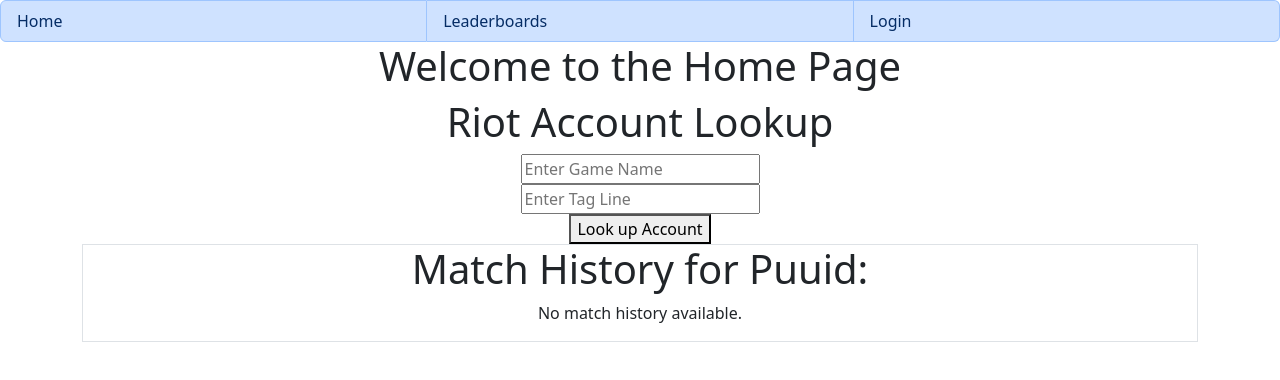
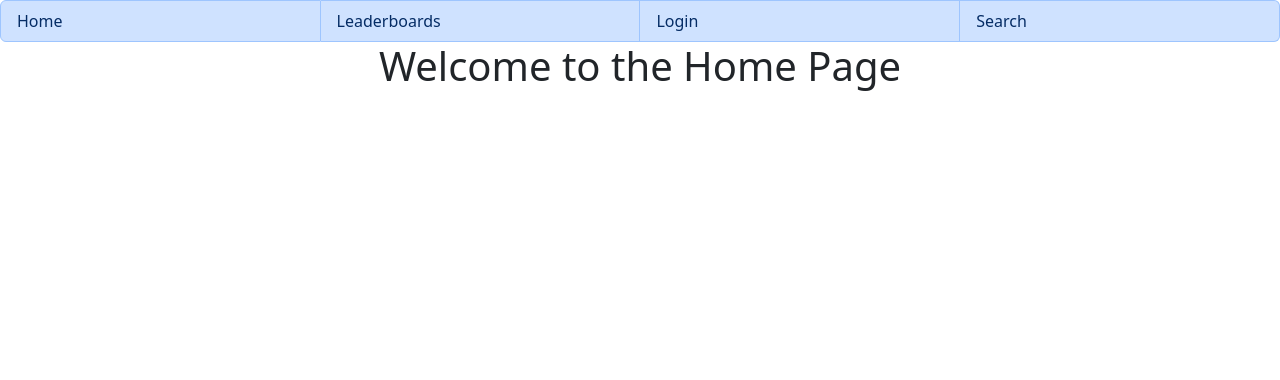
Before and after one commit to Zeblanc/League-Tracker, a React (Vite) app in the folder client/: page / in a window 1280 px wide. Shown: the top 380 px of the page. Built offline with nearby package versions, Linux system fonts and the light colour scheme.

Commit message:
Fixed Banner

```diff
--- a/client/src/App.jsx
+++ b/client/src/App.jsx
@@ -1,5 +1,5 @@
 import { useState } from "react";
-import { BrowserRouter as Router, Route, Routes } from 'react-router-dom';
+import { BrowserRouter as Router, Route, Routes, Link } from 'react-router-dom';
 import AccountMatchHistory from "./components/AccountMatchHistory";
 import RiotAccount from "./components/RiotAccount";
 import Banner from "./components/Banner";
@@ -7,34 +7,27 @@
 import Leaderboard from "./pages/Leaderboard";
 import Login from "./pages/Login";
 
-
 function App() {
   const [puuid, setPuuid] = useState(null);
 
-
-
   return (
-    <>
-      <Router>
+    <Router>
+      <div>
         <Banner />
-
         <Routes>
-          <Route path="/" element={<Home />}></Route>
+          <Route path="/" element={<Home />} />
           <Route path="/leaderboards" element={<Leaderboard />} />
           <Route path="/login" element={<Login />} />
+          <Route path="/account" element={
+            <div className="container text-center">
+              <RiotAccount setPuuid={setPuuid} />
+              <AccountMatchHistory puuid={puuid} />
+            </div>
+          } />
+
         </Routes>
-
-
-      <div className="container text-center">
-        <RiotAccount setPuuid={setPuuid}/>
-        <AccountMatchHistory puuid={puuid}/>
       </div>
-
-
-      </Router>
-
-
-    </>
+    </Router>
   );
 }
 
--- a/client/src/components/Banner.jsx
+++ b/client/src/components/Banner.jsx
@@ -7,6 +7,7 @@
       <Link to="/" className="list-group-item list-group-item-action list-group-item-primary">Home</Link>
       <Link to="/leaderboards" className="list-group-item list-group-item-action list-group-item-primary">Leaderboards</Link>
       <Link to="/login" className="list-group-item list-group-item-action list-group-item-primary">Login</Link>
+      <Link to="/account" className="list-group-item list-group-item-action list-group-item-primary">Search</Link>
     </div>
   )
 }
```
